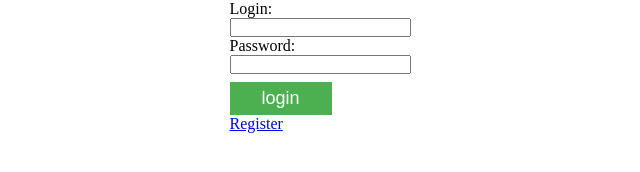
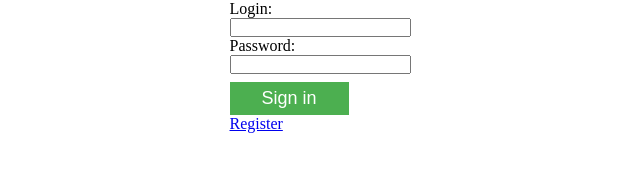
Before and after one commit to typeperfest/reachat, a React (Create React App) app: page / in a window 1280 px wide. Shown: the top 172 px of the page, without its empty margins (320-960 px from the left). Built offline with nearby package versions, Linux system fonts and the light colour scheme.

Commit message:
change text of login button

```diff
--- a/src/components/Login.jsx
+++ b/src/components/Login.jsx
@@ -5,7 +5,7 @@ const Login = () => {
 
     return (
         <div>
-            <UserInputForm fieldsNamesList={[{id: 0, name: "Login"}, {id: 1, name: "Password"}]} buttonText={"login"} />
+            <UserInputForm fieldsNamesList={[{id: 0, name: "Login"}, {id: 1, name: "Password"}]} buttonText={"Sign in"} />
             <a href="/register">Register</a>
         </div>
     );
```
